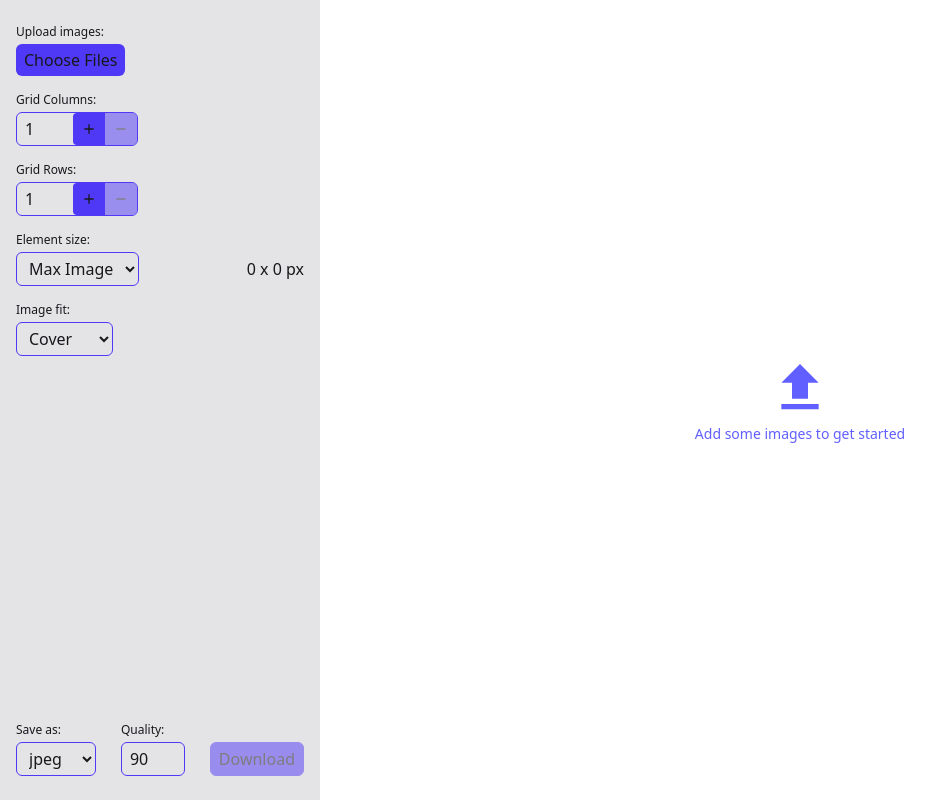
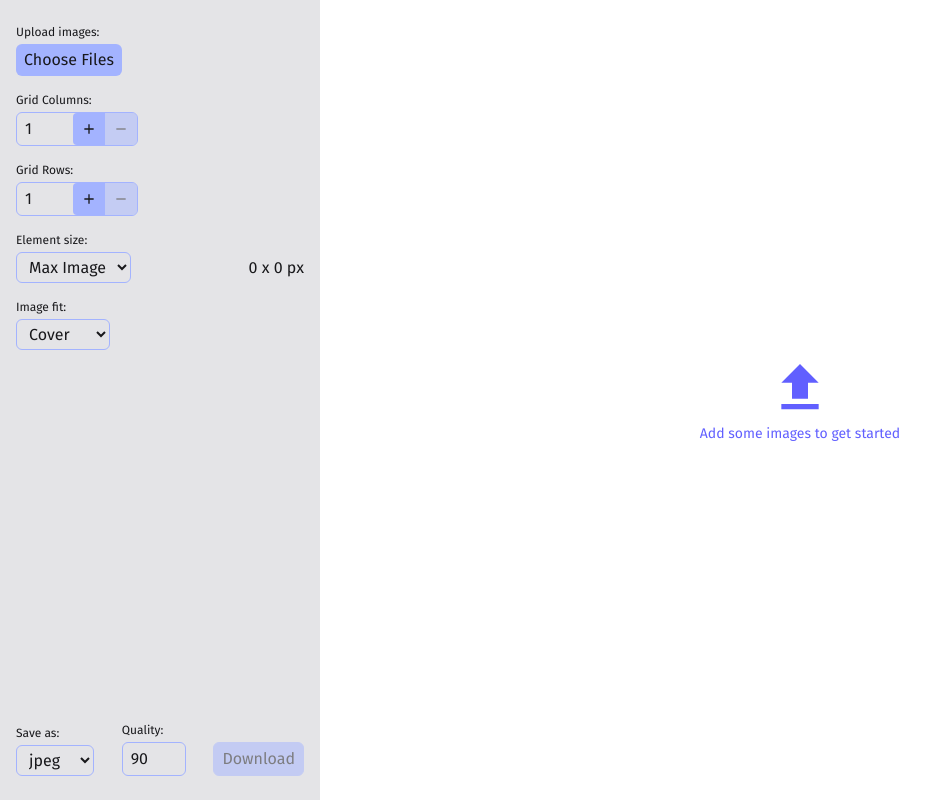
Before and after one commit to dai60/imagrid, a React (Vite) app: page / in a window 1280 px wide. Shown: the whole page, without its empty margins (0-951 px from the left). Built offline with nearby package versions, Linux system fonts and the light colour scheme.

Commit message:
add custom font

```diff
--- a/index.html
+++ b/index.html
@@ -16,8 +16,8 @@
     <meta property="og:site_name" content="Image Grid" />
     <link rel="canonical" href="https://www.imagrid.com" />
 </head>
-<body class="bg-background">
-    <div class="bg-grid" id="root">
+<body class="font-fira-sans bg-sidebar">
+    <div id="root">
         <noscript class="flex justify-center items-center size-full p-4">
             <p class="select-none text-sm text-center">Please enable JavaScript to use this app.</p>
         </noscript>
--- a/package.json
+++ b/package.json
@@ -14,6 +14,7 @@
     "@dnd-kit/modifiers": "^9.0.0",
     "@dnd-kit/sortable": "^10.0.0",
     "@dnd-kit/utilities": "^3.2.2",
+    "@fontsource/fira-sans": "^5.2.5",
     "react": "^19.0.0",
     "react-dom": "^19.0.0",
     "react-icons": "^5.5.0"
--- a/src/index.css
+++ b/src/index.css
@@ -1,3 +1,4 @@
+@import "@fontsource/fira-sans";
 @import "tailwindcss";
 
 html, body, #root {
@@ -9,10 +10,12 @@ html, body, #root {
 }
 
 @theme {
+    --font-fira-sans: 'Fira Sans', sans-serif;
+
     --color-main: light-dark(var(--color-white), var(--color-zinc-800));
     --color-sidebar: light-dark(var(--color-zinc-200), var(--color-zinc-950));
 
-    --color-sidebar-accent: light-dark(var(--color-indigo-600), var(--color-indigo-500));
+    --color-sidebar-accent: light-dark(var(--color-indigo-300), var(--color-indigo-500));
     --color-main-accent: light-dark(var(--color-indigo-500), var(--color-indigo-400));
 
     --color-text: light-dark(var(--color-zinc-900), var(--color-zinc-100));
```
Also changed, not shown: 1 other file (tests, documents, lock files or other folders).
